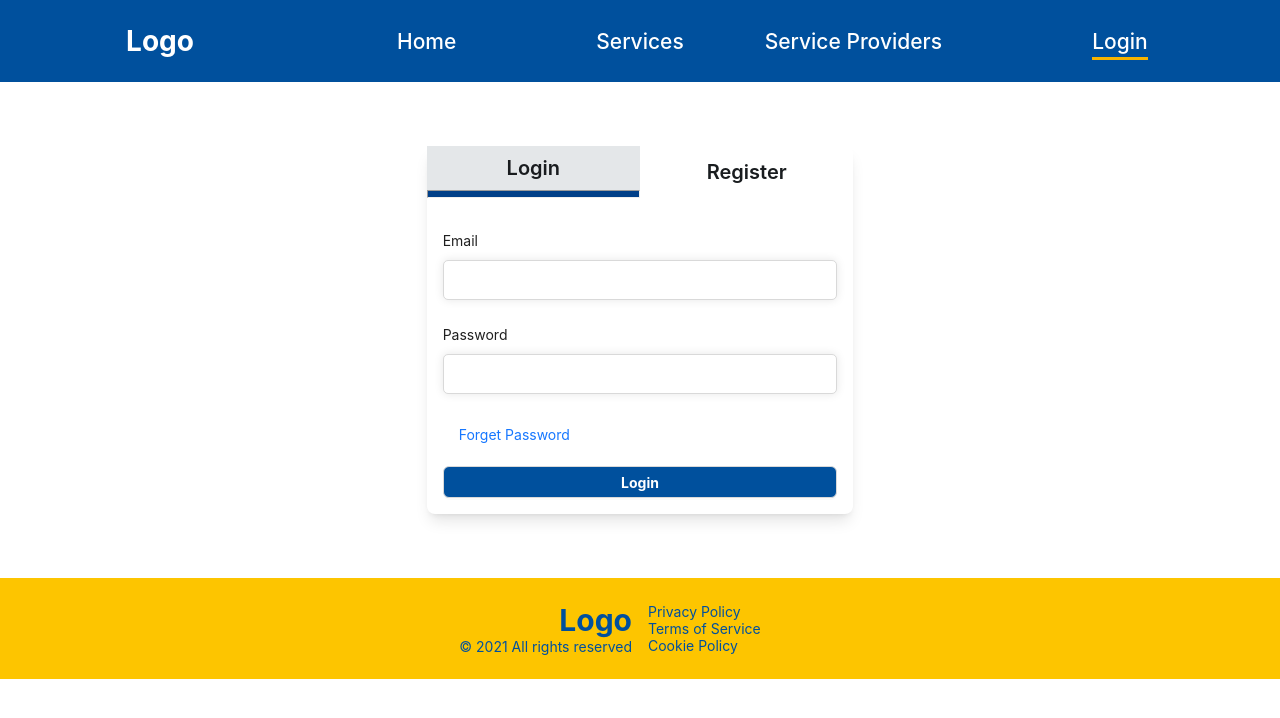
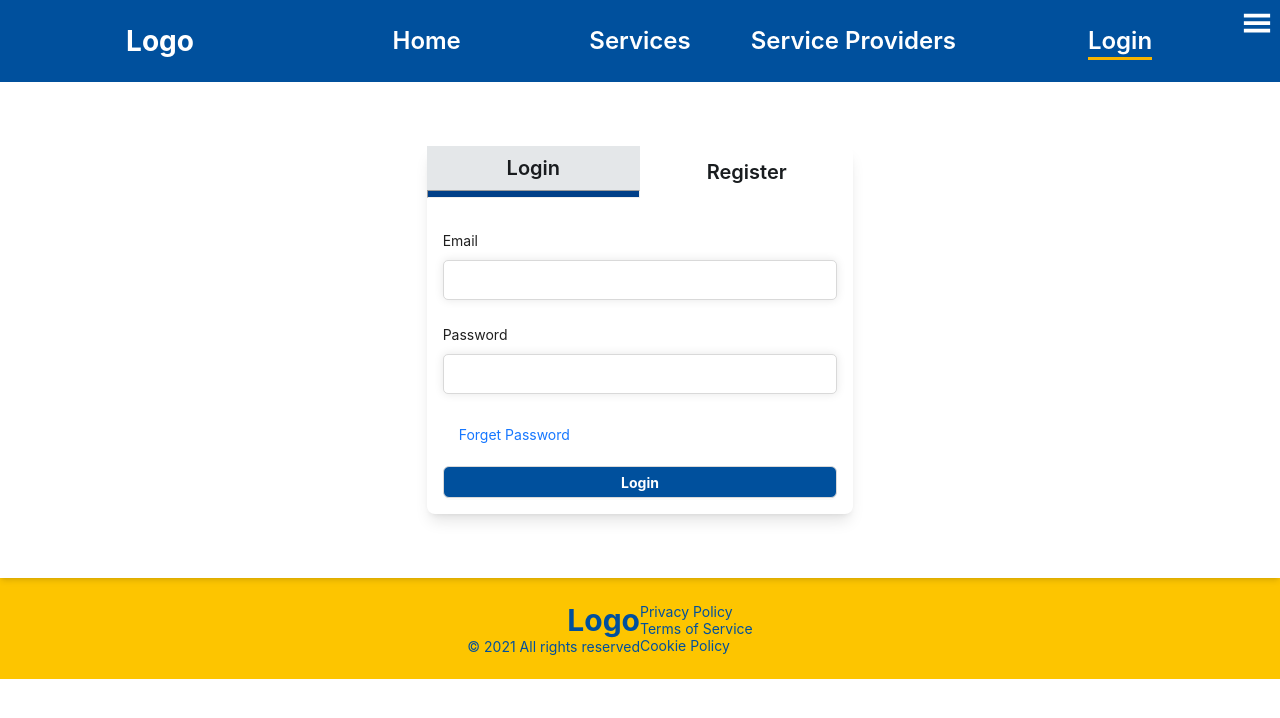
Before and after one commit to NS-Sheam/service-resarvation, a React (Vite) app in the folder reservation-client/: page /auth in a window 1280 px wide. Shown: the top 718 px of the page. Built offline with nearby package versions, Linux system fonts and the light colour scheme.

Commit message:
Refactor navbar and add common styles

```diff
--- a/reservation-client/src/components/ActiveNavLink.tsx
+++ b/reservation-client/src/components/ActiveNavLink.tsx
@@ -7,11 +7,12 @@ type TActiveNavLinkProps = {
 };
 
 const ActiveNavLink = ({ to, children, ...remaining }: TActiveNavLinkProps) => {
+  const commonStyles = "text-xl md:text-2xl font-semibold text-white";
   return (
     <NavLink
       to={to}
       {...remaining}
-      className={({ isActive }) => (isActive ? "active-menu-link" : "menu-link")}
+      className={({ isActive }) => (isActive ? `active-menu-link ${commonStyles}` : `menu-link ${commonStyles}`)}
     >
       {children}
     </NavLink>
--- a/reservation-client/src/components/ui/Footer.tsx
+++ b/reservation-client/src/components/ui/Footer.tsx
@@ -6,7 +6,6 @@ const Footer = () => {
       align="middle"
       justify="center"
       className="py-6 bg-orange text-primary"
-      gutter={[16, 16]}
     >
       <Col
         span={12}
--- a/reservation-client/src/components/ui/Navbar.tsx
+++ b/reservation-client/src/components/ui/Navbar.tsx
@@ -1,7 +1,12 @@
 import { Col, Row } from "antd";
 import "../../styles/Navbar.css";
 import ActiveNavLink from "../ActiveNavLink";
+import { GiHamburgerMenu } from "react-icons/gi";
+import { RxCross1 } from "react-icons/rx";
+import { useState } from "react";
+
 const Navbar = () => {
+  const [showMobileMenu, setShowMobileMenu] = useState(false);
   const mainMenuItems = [
     {
       title: "Home",
@@ -16,11 +21,13 @@ const Navbar = () => {
       path: "/service-providers",
     },
   ];
+
   return (
+    <>
       <Row
         align="middle"
         justify="space-between"
-      className="navbar text-center py-6 bg-primary"
+        className="navbar text-center py-6 bg-primary hidden md:flex"
       >
         <Col span={6}>
           <h1 className="text-white">Logo</h1>
@@ -50,6 +57,66 @@ const Navbar = () => {
           </span>
         </Col>
       </Row>
+
+      {/* Mobile Menu */}
+      <Row
+        align="middle"
+        justify="end"
+        className="z-50"
+      >
+        <GiHamburgerMenu
+          className="text-white text-3xl absolute top-2 right-2"
+          onClick={() => setShowMobileMenu(true)}
+        />
+        <Col
+          span={20}
+          className={`absolute top-2 right-2 transform ${
+            showMobileMenu ? "flex" : "hidden"
+          } transition-all duration-300 z-50`}
+        >
+          <Row
+            align="middle"
+            justify="space-between"
+            style={{
+              border: "2px solid #ffd500",
+              borderRadius: "0.5rem",
+            }}
+            className="py-6 px-4 bg-primary md:hidden shadow-sm shadow-white"
+            gutter={[0, 16]}
+          >
+            {mainMenuItems.map((item, index) => (
+              <Col
+                key={index}
+                span={24}
+              >
+                <span className="relative">
+                  <ActiveNavLink
+                    to={item.path}
+                    className=""
+                  >
+                    {item.title}
+                  </ActiveNavLink>
+                </span>
+              </Col>
+            ))}
+            <Col span={24}>
+              <span className="relative">
+                <ActiveNavLink
+                  to="/auth"
+                  className="text-xl font-semibold text-white"
+                >
+                  Login
+                </ActiveNavLink>
+              </span>
+            </Col>
+            <RxCross1
+              onClick={() => setShowMobileMenu(false)}
+              className="text-orange text-3xl absolute top-2 right-2"
+            />
+          </Row>
+        </Col>
+      </Row>
+    </>
   );
 };
 
--- a/reservation-client/src/components/ui/home/Banner.tsx
+++ b/reservation-client/src/components/ui/home/Banner.tsx
@@ -4,14 +4,15 @@ import { Col, Row } from "antd";
 
 const Banner = () => {
   return (
-    <div className="banner min-h-[calc(100vh-20vh)] bg-fixed ">
+    <div className="banner min-h-[calc(100vh-20vh)] bg-fixed inner-container">
       <Row
         align="middle"
         justify="center"
         className="text-center min-h-[calc(100vh-20vh)] "
       >
         <Col
-          span={12}
+          span={24}
+          md={{ span: 12 }}
           style={{ height: "100%" }}
         >
           <Search
@@ -19,6 +20,7 @@ const Banner = () => {
             enterButton="Search"
             size="large"
             onSearch={(value) => console.log(value)}
+            onChange={(e) => console.log(e.target.value)}
           />
         </Col>
       </Row>
--- a/reservation-client/src/pages/auth/Auth.tsx
+++ b/reservation-client/src/pages/auth/Auth.tsx
@@ -3,11 +3,6 @@ import { useState } from "react";
 import Register from "../../components/auth/Register";
 import Login from "../../components/auth/Login";
 
-/*  TODO:
- - Add google Login
-  - Add forgot password
-  - Add reset password
-*/
 const Auth = () => {
   const [showRegister, setShowRegister] = useState(false);
 
@@ -15,23 +10,23 @@ const Auth = () => {
     <Row
       justify="center"
       align="middle"
-      style={{ minHeight: "50vh", backgroundColor: "" }}
+      style={{ minHeight: "50vh", position: "relative" }}
       className="shadow-md py-6 md:py-10 lg:py-16"
     >
       <Col
         span={22}
         md={{ span: 12 }}
         lg={{ span: 8 }}
-        className="bg-white shadow-lg space-y-4  rounded-lg"
+        className="bg-white shadow-lg space-y-4 rounded-lg"
       >
         <Row
-          justify={"center"}
-          align={"middle"}
+          justify="center"
+          align="middle"
         >
           <Col
             onClick={() => setShowRegister(false)}
             span={12}
-            className="border-b-4 border-darkPrimary "
+            className="border-b-4 border-darkPrimary"
           >
             <p
               className={`text-center text-xl font-semibold text-grayBlack py-2 cursor-pointer ${
--- a/reservation-client/src/styles/Navbar.css
+++ b/reservation-client/src/styles/Navbar.css
@@ -1,8 +1,6 @@
 .navbar .menu-link,
 .navbar .active-menu-link {
   color: #fff;
-  font-size: 1.5em;
-  font-weight: 500;
   transition: all 0.3s ease;
 }
 .menu-link:before,
```
Lines whose indentation alone changed are shown as unchanged.
